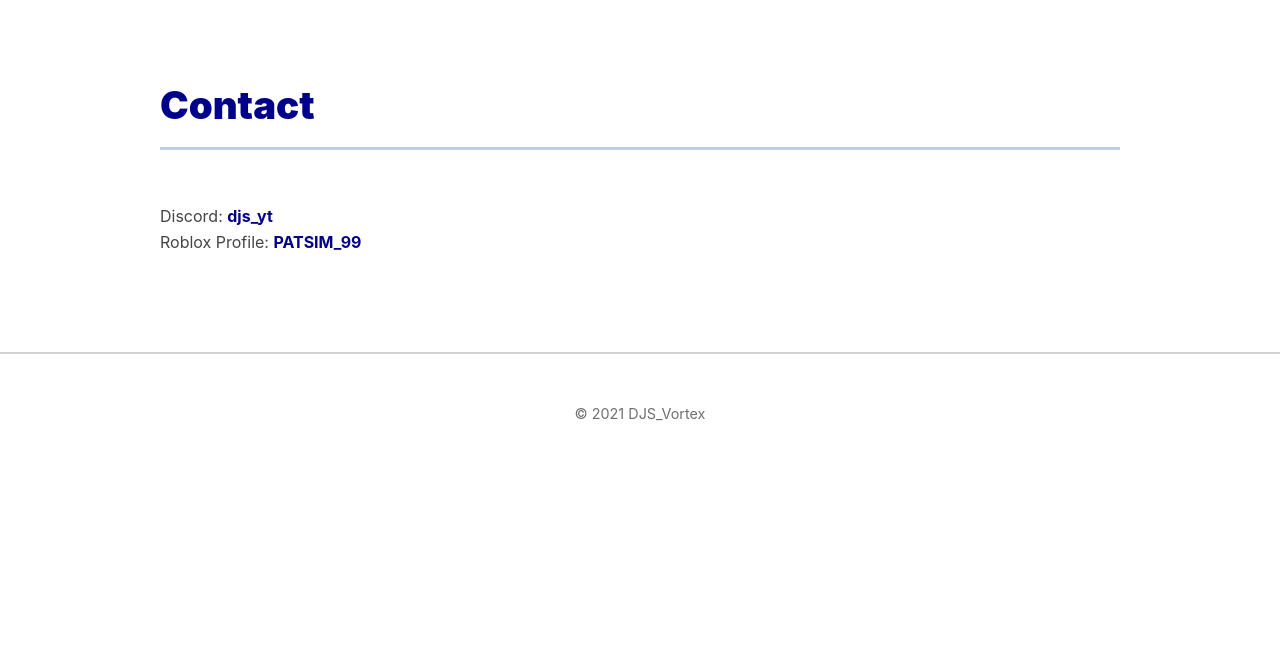
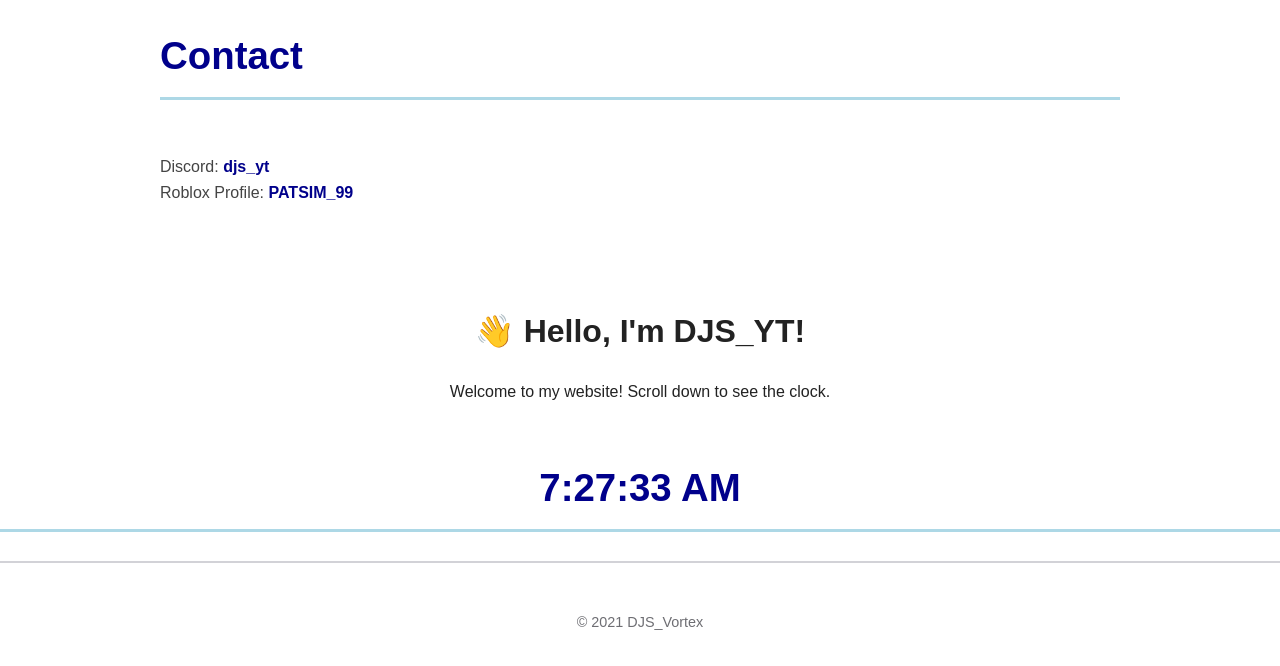
Before and after one commit to DJSYT/DJS_Vortex, a plain HTML site: page index.html in a window 1280 px wide. Shown: the part 1678-2344 px from the top of the page. Before the commit the page ends 2167 px from the top, so only its background shows below. Drawn offline with Linux system fonts and the light colour scheme.

Commit message:
Update index.html

```diff
--- a/index.html
+++ b/index.html
@@ -321,7 +321,83 @@
     </p>
   </section>
 </main>
+<head>
+  <meta charset="UTF-8" />
+  <title>My Cool GitHub Page</title>
+  <style>
+    body {
+      font-family: Arial, sans-serif;
+      transition: background 0.5s, color 0.5s;
+    }
 
+    body.dark {
+      background: #121212;
+      color: #f5f5f5;
+    }
+
+    #toggle-dark {
+      position: fixed;
+      top: 20px;
+      right: 20px;
+      padding: 10px 15px;
+      cursor: pointer;
+    }
+
+    .clock {
+      margin-top: 50px;
+      font-size: 2em;
+      text-align: center;
+    }
+
+    h1 {
+      margin-top: 100px;
+      text-align: center;
+    }
+  </style>
+</head>
+<body>
+  <button id="toggle-dark">🌙 Toggle Dark Mode</button>
+
+  <h1 id="typewriter"></h1>
+
+  <p style="text-align:center;">Welcome to my website! Scroll down to see the clock.</p>
+
+  <div class="clock">
+    <h2 id="clock"></h2>
+  </div>
+
+  <script>
+    // Dark Mode Toggle
+    const toggleButton = document.getElementById('toggle-dark');
+    toggleButton.addEventListener('click', () => {
+      document.body.classList.toggle('dark');
+    });
+
+    // Typewriter Effect
+    const text = "👋 Hello, I'm DJS_YT!";
+    const typewriter = document.getElementById('typewriter');
+    let index = 0;
+
+    function type() {
+      if (index < text.length) {
+        typewriter.innerHTML += text.charAt(index);
+        index++;
+        setTimeout(type, 100);
+      }
+    }
+
+    type();
+
+    // Live Clock
+    function updateClock() {
+      const clock = document.getElementById('clock');
+      const now = new Date();
+      clock.innerHTML = now.toLocaleTimeString();
+    }
+
+    setInterval(updateClock, 1000);
+    updateClock();
+  </script>
 <footer>
   &copy; 2021 DJS_Vortex
 </footer>
```
